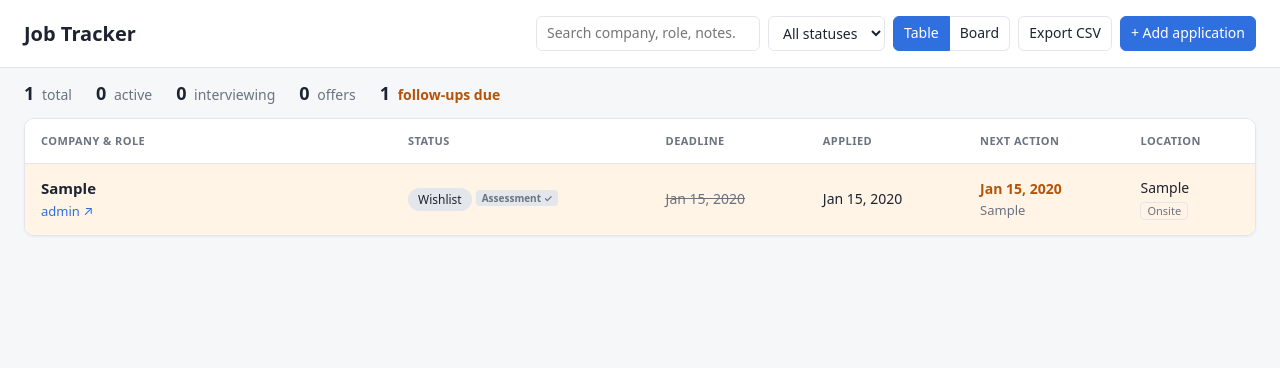
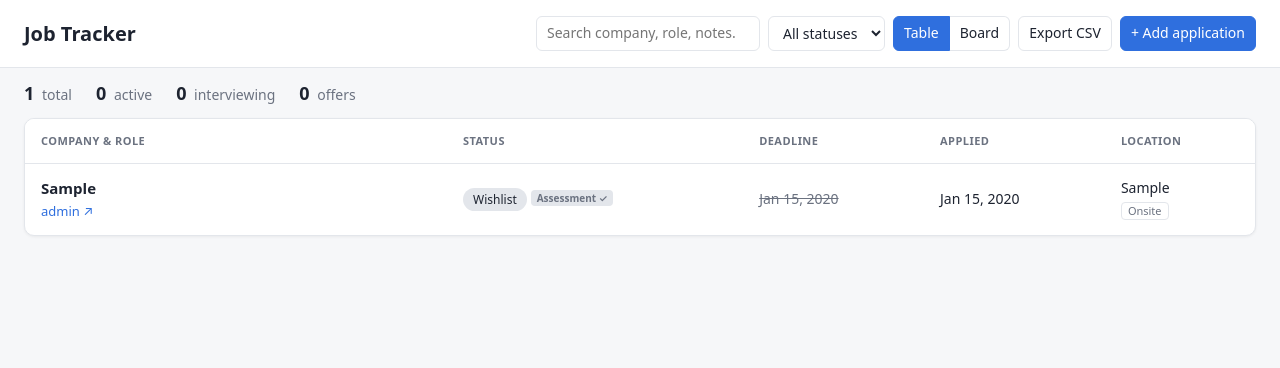
Before and after one commit to avadente/job-tracker, a Flask app: page / in a window 1280 px wide. Shown: the top 368 px of the page. Run offline with Flask 3, Linux system fonts and the light colour scheme; tables that the repository leaves empty hold one stand-in row (values such as "Sample post").

Commit message:
Remove next action and next action date
Drops both fields from the form, the table's Next action column, and the
follow-up reminders built on the date (overdue highlighting and the
"follow-ups due" count). Migration 008 appends any saved next action to the
application's notes before dropping the columns.

Co-Authored-By: Claude Opus 5.5 <noreply@anthropic.com>

```diff
--- a/app.py
+++ b/app.py
@@ -17,11 +17,11 @@ STATUS_LABELS = {s: s.capitalize() for s in STATUSES}
 WORK_MODES = ["onsite", "hybrid", "remote"]
 FIELDS = [
     "company", "role", "url", "location", "work_mode", "status", "date_applied", "deadline",
-    "salary_range", "next_action", "next_action_date", "notes",
+    "salary_range", "notes",
     "assessment", "assessment_completed", "job_description",
 ]
 EXPORT_FIELDS = [f for f in FIELDS if f != "job_description"]
-DATE_FIELDS = {"date_applied", "deadline", "next_action_date"}
+DATE_FIELDS = {"date_applied", "deadline"}
 
 
 def get_db():
--- a/schema.sql
+++ b/schema.sql
@@ -13,16 +13,13 @@ CREATE TABLE IF NOT EXISTS applications (
     date_applied    DATE,
     deadline        DATE,
     salary_range    VARCHAR(100),
-    next_action     VARCHAR(300),
-    next_action_date DATE,
     notes           TEXT,
     assessment      ENUM('Y', 'N') NOT NULL DEFAULT 'N',
     assessment_completed BOOLEAN NOT NULL DEFAULT FALSE,
     job_description MEDIUMTEXT,
     created_at      TIMESTAMP DEFAULT CURRENT_TIMESTAMP,
     updated_at      TIMESTAMP DEFAULT CURRENT_TIMESTAMP ON UPDATE CURRENT_TIMESTAMP,
-    INDEX idx_status (status),
-    INDEX idx_next_action_date (next_action_date)
+    INDEX idx_status (status)
 );
 
 CREATE TABLE IF NOT EXISTS materials (
--- a/static/app.js
+++ b/static/app.js
@@ -46,13 +46,9 @@ function filtered() {
   return state.apps.filter((a) => {
     if (status && a.status !== status) return false;
     if (!q) return true;
-    return [a.company, a.role, a.location, a.notes, a.next_action]
+    return [a.company, a.role, a.location, a.notes]
       .some((v) => v && v.toLowerCase().includes(q));
   });
-}
-
-function isOverdue(a) {
-  return a.next_action_date && a.next_action_date <= today() && !CLOSED.has(a.status);
 }
 
 function fmtDate(isoDate) {
@@ -75,13 +71,6 @@ function deadlineHtml(a) {
   return `<span class="${cls}">${fmtDate(a.deadline)}</span>`;
 }
 
-function nextActionHtml(a) {
-  if (!a.next_action && !a.next_action_date) return blank;
-  const cls = isOverdue(a) ? "overdue" : "";
-  return `<span class="${cls}">${a.next_action_date ? fmtDate(a.next_action_date) : ""}</span>
-    ${a.next_action ? `<div class="sub">${esc(a.next_action)}</div>` : ""}`;
-}
-
 // Only shown when the application has an assessment to take
 function assessmentTag(a) {
   if (a.assessment !== "Y") return "";
@@ -101,13 +90,11 @@ function renderStats() {
   const counts = Object.fromEntries(window.STATUSES.map((s) => [s, 0]));
   state.apps.forEach((a) => counts[a.status]++);
   const active = state.apps.filter((a) => !CLOSED.has(a.status) && a.status !== "wishlist").length;
-  const overdue = state.apps.filter(isOverdue).length;
   $("#stats").innerHTML = `
     <div><strong>${state.apps.length}</strong> total</div>
     <div><strong>${active}</strong> active</div>
     <div><strong>${counts.interview}</strong> interviewing</div>
-    <div><strong>${counts.offer}</strong> offers</div>
-    <div class="${overdue ? "overdue" : ""}"><strong>${overdue}</strong> follow-ups due</div>`;
+    <div><strong>${counts.offer}</strong> offers</div>`;
 }
 
 function renderTable(apps) {
@@ -118,7 +105,7 @@ function renderTable(apps) {
     return String(av).localeCompare(String(bv)) * dir;
   });
   $("#rows").innerHTML = apps.map((a) => `
-    <tr data-id="${a.id}" class="${isOverdue(a) ? "row-overdue" : ""}" title="Click to edit">
+    <tr data-id="${a.id}" title="Click to edit">
       <td class="company-cell">
         <div class="company">${esc(a.company)}${a.materials.length ? ' <span class="tag" title="Cover letter ready">Letter</span>' : ""}</div>
         <div class="sub">${a.url ? `<a href="${esc(a.url)}" target="_blank" rel="noopener">${esc(a.role)} ↗</a>` : esc(a.role)}</div>
@@ -126,7 +113,6 @@ function renderTable(apps) {
       <td><span class="badge s-${a.status}">${window.STATUS_LABELS[a.status]}</span>${assessmentTag(a)}</td>
       <td class="nowrap">${deadlineHtml(a)}</td>
       <td class="nowrap">${a.date_applied ? fmtDate(a.date_applied) : blank}</td>
-      <td>${nextActionHtml(a)}</td>
       <td class="location-cell">
         <div class="truncate" title="${esc(a.location || "")}">${a.location ? esc(a.location) : blank}</div>
         ${a.work_mode ? `<span class="mode">${a.work_mode}</span>` : ""}
@@ -144,12 +130,11 @@ function renderBoard(apps) {
     const items = apps.filter((a) => a.status === col.dataset.status);
     col.querySelector(".count").textContent = items.length;
     col.querySelector(".cards").innerHTML = items.map((a) => `
-      <div class="card ${isOverdue(a) ? "row-overdue" : ""}" draggable="true" data-id="${a.id}">
+      <div class="card" draggable="true" data-id="${a.id}">
         <strong>${esc(a.company)}</strong>
         <div>${esc(a.role)}</div>
         ${assessmentTag(a) ? `<small>${assessmentTag(a)}</small>` : ""}
         ${a.deadline ? `<small>Deadline: ${deadlineHtml(a)}</small>` : ""}
-        ${a.next_action_date ? `<small>${nextActionHtml(a)}</small>` : ""}
       </div>`).join("");
   });
 }
--- a/static/style.css
+++ b/static/style.css
@@ -6,7 +6,6 @@
   --border: #e3e6eb;
   --accent: #2f6fde;
   --danger: #c93a3a;
-  --overdue-bg: #fff4e5;
   --overdue: #b45309;
 }
 
@@ -19,7 +18,6 @@
     --border: #2e333d;
     --accent: #5b8ff0;
     --danger: #e06363;
-    --overdue-bg: #3a2a12;
     --overdue: #f0a24a;
   }
 }
@@ -107,8 +105,6 @@ td a:hover { text-decoration: underline; }
 .empty { text-align: center; color: var(--muted); padding: 32px; }
 
 .overdue { color: var(--overdue); font-weight: 600; }
-.row-overdue { background: var(--overdue-bg); }
-tbody tr.row-overdue:hover { background: color-mix(in srgb, var(--overdue) 14%, var(--overdue-bg)); }
 .deadline-passed { color: var(--muted); text-decoration: line-through; }
 .card small { display: block; }
 
--- a/templates/index.html
+++ b/templates/index.html
@@ -37,7 +37,6 @@
               <th data-sort="status">Status</th>
               <th data-sort="deadline">Deadline</th>
               <th data-sort="date_applied">Applied</th>
-              <th data-sort="next_action_date">Next action</th>
               <th data-sort="location">Location</th>
             </tr>
           </thead>
@@ -89,8 +88,6 @@
             {% for m in work_modes %}<option value="{{ m }}">{{ m|capitalize }}</option>{% endfor %}
           </select>
         </label>
-        <label>Next action <input name="next_action" placeholder="e.g. Follow up with recruiter"></label>
-        <label>Next action date <input type="date" name="next_action_date"></label>
         <label class="wide">Notes <textarea name="notes" rows="4"></textarea></label>
         <details class="wide">
           <summary>Job description</summary>
```
Also changed, not shown: README.md, migrations/008_remove_next_action.sql (added).
